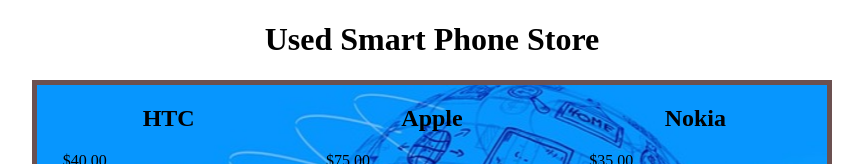
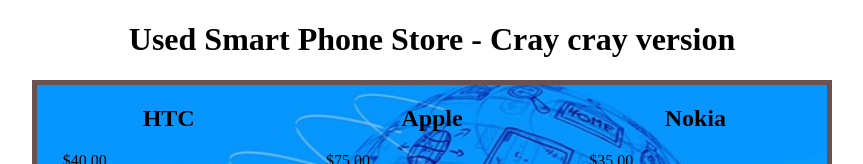
Before and after one commit to morris7s/ITM352_F21_repo-1, a plain HTML site: page Lab3/SmartPhoneProducts1_1/products_display.html in a window 1280 px wide. Shown: the top 164 px of the page, without its empty margins (208-1071 px from the left). Drawn offline with Linux system fonts and the light colour scheme.

Commit message:
Complete Lab3

```diff
--- a/Lab3/SmartPhoneProducts1_1/products_display.html
+++ b/Lab3/SmartPhoneProducts1_1/products_display.html
@@ -12,7 +12,7 @@
 
 <body>
     <header>
-        <h1>Used Smart Phone Store</h1>
+        <h1>Used Smart Phone Store - Cray cray version</h1>
     </header>
 
     <script>
@@ -48,7 +48,9 @@
         </main>
     </div>
     <footer>
-        <input id='speedSlider' type='range' min=".1" max="5" step=".1" style="direction: rtl;" onchange="localStyle.innerHTML = '.rotate img {animation-duration: ' + speedSlider.value + 's;}';">
+        <input id='speedSlider' type='range' min=".1" max="5" step=".1" style="direction: rtl;"
+        onchange="localStyle.innerHTML = '.rotate img {animation-duration: ' + speedSlider.value + 's;}';"
+        >
         <h1>Your One Stop Phone Shop</h1>
     </footer>
 </body>
```
Also changed, not shown: Lab3/SmartPhoneProducts1_1/index.html (+1 -1 lines).
